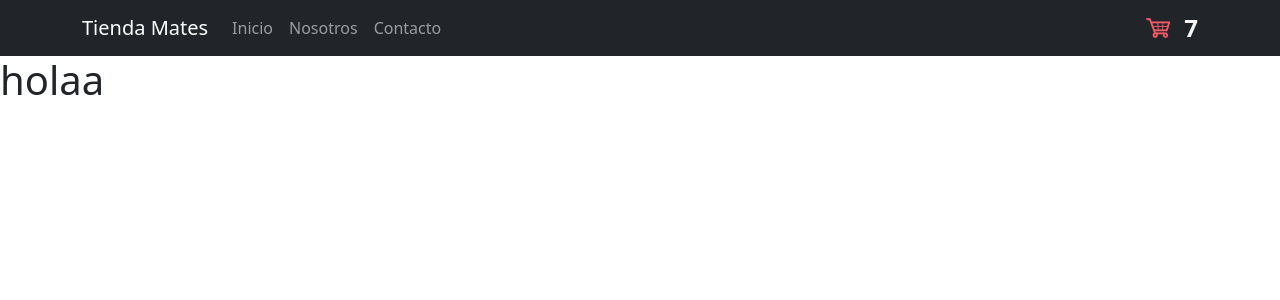
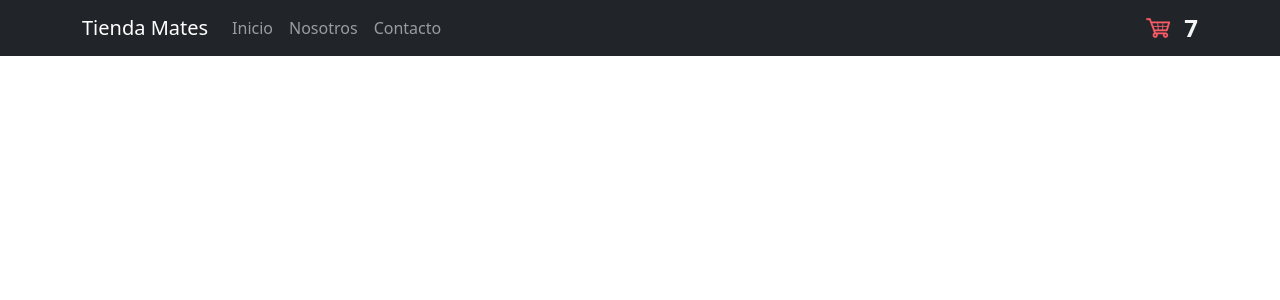
Before and after one commit to gusgusmanzini/e-comerce-GustavoManzini, a React (Vite) app: page /nosotros in a window 1280 px wide. Shown: the top 300 px of the page. Built offline with nearby package versions, Linux system fonts and the light colour scheme.

Commit message:
Creo haber completado la tarea

```diff
--- a/src/App.jsx
+++ b/src/App.jsx
@@ -1,25 +1,26 @@
 import React from "react";
 import NavBar from "./components/Navbar.jsx";
 import ItemListContainer from "./components/ItemListContainer.jsx";
+import ItemDetailContainer from "./components/ItemDetailContainer.jsx";
 import { BrowserRouter, Route, Routes } from "react-router-dom";
 import Nosotros from "./components/Nosotros.jsx";
 
 function App() {
   return (
-    <>
+
       <BrowserRouter>
 
         <NavBar />
 
         <Routes>
           <Route path="/" element={<ItemListContainer />} />
-          <Route path="item/:id" element={ <ItemListContainer  />} />
-          <Route path="nosotros" element={<Nosotros />} />
+          <Route path="category/:id" element={ <ItemListContainer  />} />
+          <Route path="/item/:id" element={<ItemDetailContainer />} />
         </Routes>
 
 
       </BrowserRouter>
-    </>
+
   );
 }
 
--- a/src/components/Item.jsx
+++ b/src/components/Item.jsx
@@ -10,7 +10,7 @@ const Item = ({ id, title, description, price, pictureUrl }) => {
       <img className="item-image"  src={pictureUrl} alt={title} />
       <p className='desc'>{description}</p>
       <p className='precio'>Precio: ${price}</p>
-      <Link className='btn' to={'/item/${producto.id}'}>Ver Mas</Link>
+      <Link className='btn' to={'/item/${item.id}'}>Ver Mas</Link>
     </div>
   );
 };
--- a/src/components/ItemListContainer.jsx
+++ b/src/components/ItemListContainer.jsx
@@ -1,13 +1,15 @@
 import Container from "react-bootstrap/Container";
 import ItemList from "./ItemList";
 import { useEffect, useState } from "react";
+import { useParams } from "react-router-dom";
 import '../App';
 
 const ItemListContainer = () => {
+  const { id } = useParams();
   const [items, setItems] = useState([]);
 
   useEffect(() => {
-    const fetchItems = () => {
+    const fetchItems =  () => {
       return new Promise((resolve) => {
         setTimeout(() => {
           resolve([
```
